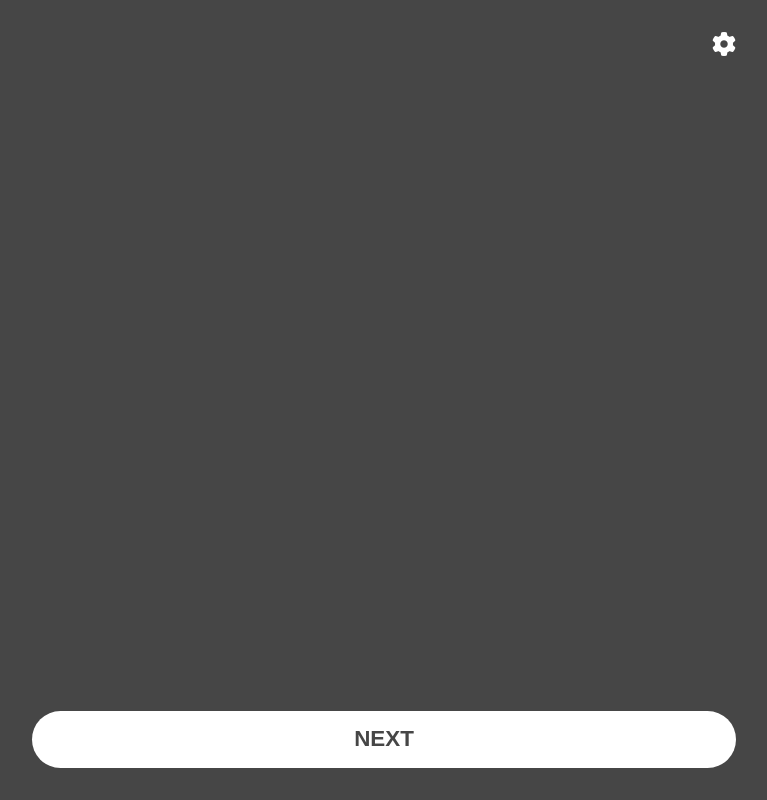
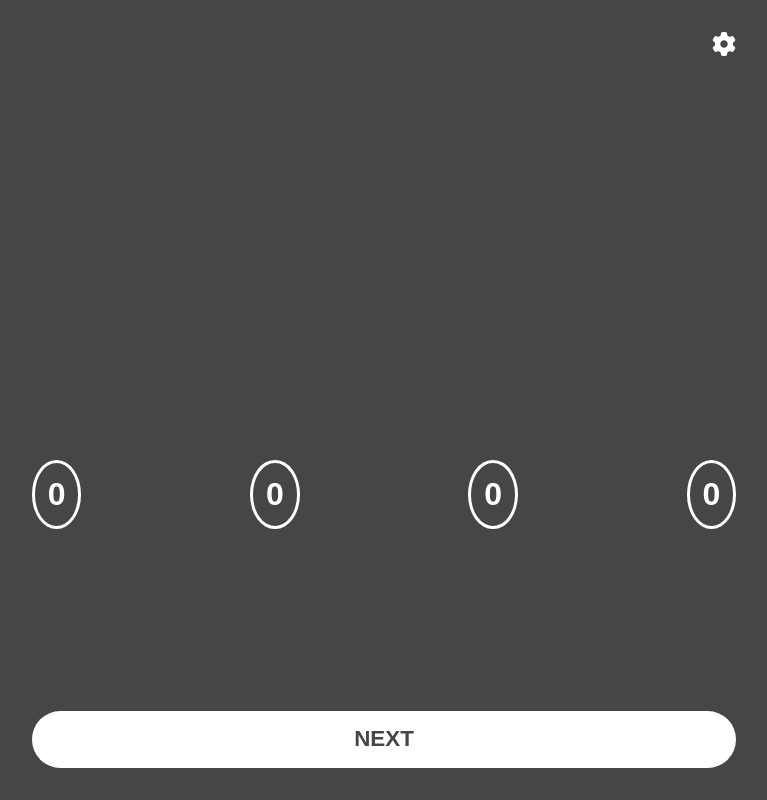
Before and after one commit to MikaHalla/meno_mesto, a React (Vite) app: page / in a window 1280 px wide. Shown: the whole page, without its empty margins (256-1023 px from the left). Built offline with nearby package versions, Linux system fonts and the light colour scheme.

Commit message:
basic counter for 4 players added

```diff
--- a/src/App.jsx
+++ b/src/App.jsx
@@ -2,6 +2,7 @@ import Button from './components/Button';
 import Category from './components/Category';
 import FaIcon from './components/FaIcon';
 import Letter from './components/Letter';
+import ScoreBoard from './components/ScoreBoard';
 import Settings from './components/Settings';
 
 const App = () => {
@@ -12,6 +13,7 @@ const App = () => {
         <FaIcon />
         <Category />
         <Letter />
+        <ScoreBoard />
         <Button />
       </div>
     </>
--- /dev/null
+++ b/src/components/ScoreBoard.jsx
@@ -0,0 +1,15 @@
+import { useContext } from 'react';
+import AppContext from '../context/AppContext';
+import ScoreCounter from './ScoreCounter';
+
+const ScoreBoard = () => {
+  const { players } = useContext(AppContext);
+  return (
+    <ul className="score-board">
+      {players.map((player) => (
+        <ScoreCounter />
+      ))}
+    </ul>
+  );
+};
+export default ScoreBoard;
--- /dev/null
+++ b/src/components/ScoreCounter.jsx
@@ -0,0 +1,14 @@
+import { useState } from 'react';
+
+const ScoreCounter = () => {
+  const [points, setPoints] = useState(0);
+  return (
+    <button
+      className="score-counter"
+      onClick={() => setPoints((prev) => prev + 1)}
+    >
+      {points}
+    </button>
+  );
+};
+export default ScoreCounter;
--- a/src/context/AppContext.jsx
+++ b/src/context/AppContext.jsx
@@ -11,6 +11,7 @@ export const AppProvider = ({ children }) => {
   const [letter, setLetter] = useState('');
   const [category, setCategory] = useState('');
   const [mobileMenu, setMobileMenu] = useState(false);
+  const [players, setPlayers] = useState([1, 2, 3, 4]);
 
   const randomNumber = (max) => Math.floor(Math.random() * max);
 
@@ -52,6 +53,7 @@ export const AppProvider = ({ children }) => {
         letter,
         category,
         categories,
+        players,
         nextTurn,
         mobileMenu,
         tgMobileMenu,
--- a/src/css/main.css
+++ b/src/css/main.css
@@ -166,7 +166,28 @@ body {
 .letter {
   font-size: 15em;
   font-weight: 700;
-  margin-top: 0.5em;
+  margin-top: 0.3em;
+  transform: translateY(15%);
+}
+
+.score-board {
+  width: 100%;
+  display: flex;
+  justify-content: space-between;
+  align-items: center;
+  margin-bottom: 1em;
+}
+.score-board .score-counter {
+  padding: 0.4em;
+  display: flex;
+  justify-content: center;
+  align-items: center;
+  border-radius: 50%;
+  color: white;
+  background-color: rgba(70, 70, 70, 0.5);
+  font-size: 2em;
+  font-weight: bold;
+  border: 3px solid white;
 }
 
 .button-next-turn {
--- a/src/css/main.scss
+++ b/src/css/main.scss
@@ -198,7 +198,31 @@ body {
 .letter {
   font-size: 15em;
   font-weight: 700;
-  margin-top: 0.5em;
+  margin-top: 0.3em;
+  transform: translateY(15%);
+}
+
+.score-board {
+  width: 100%;
+  display: flex;
+  justify-content: space-between;
+  align-items: center;
+  margin-bottom: 1em;
+
+  .score-counter {
+    // height: 2em;
+    // width: 2em;
+    padding: 0.4em;
+    display: flex;
+    justify-content: center;
+    align-items: center;
+    border-radius: 50%;
+    color: white;
+    background-color: rgba(70, 70, 70, 0.5);
+    font-size: 2em;
+    font-weight: bold;
+    border: 3px solid white;
+  }
 }
 
 .button-next-turn {
```
Also changed, not shown: 1 other file (tests, documents, lock files or other folders).
